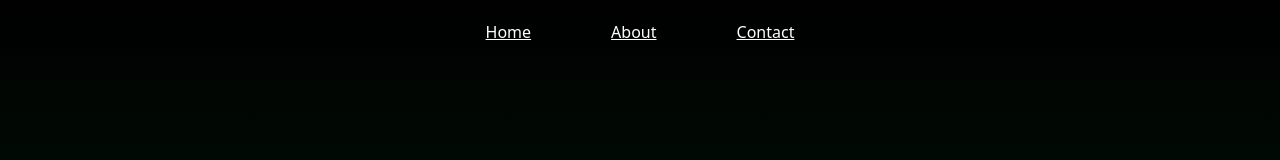
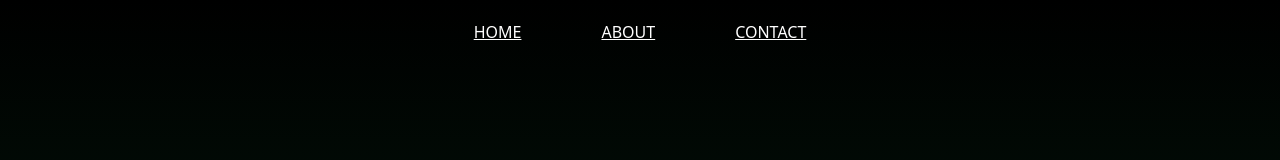
Before and after one commit to Mohayyad-Muawia/chatpdf, a React (Vite) app: page / in a window 1280 px wide. Shown: the top 160 px of the page. Built offline with nearby package versions, Linux system fonts and the light colour scheme.

Commit message:
refactor NavBar component: remove unnecessary whitespace and update styling for nav items

```diff
--- a/src/App.jsx
+++ b/src/App.jsx
@@ -8,7 +8,7 @@ import NavBar from './components/NavBar'
 function App() {
   return (
     <div className='min-h-screen bg-gradient-to-t to-black from-green-950'>
-      <NavBar> </NavBar>
+      <NavBar />
       <Router>
         <div className=''>
           <Routes>
--- a/src/index.css
+++ b/src/index.css
@@ -4,7 +4,7 @@
 @tailwind components;
 
 .navBarItem {
-  @apply underline hover:text-green-500 transition;
+  @apply underline hover:text-green-500 transition uppercase;
 }
 
 @tailwind utilities;
```
